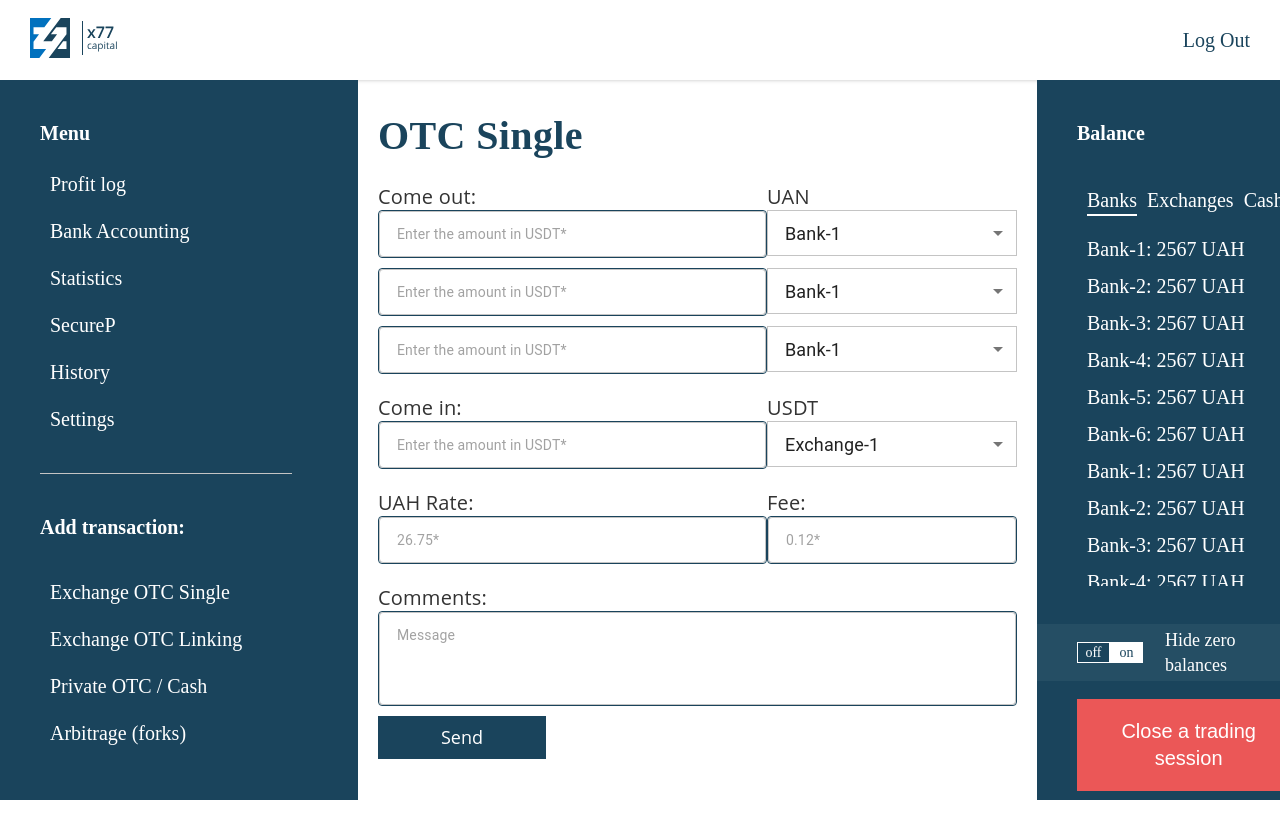
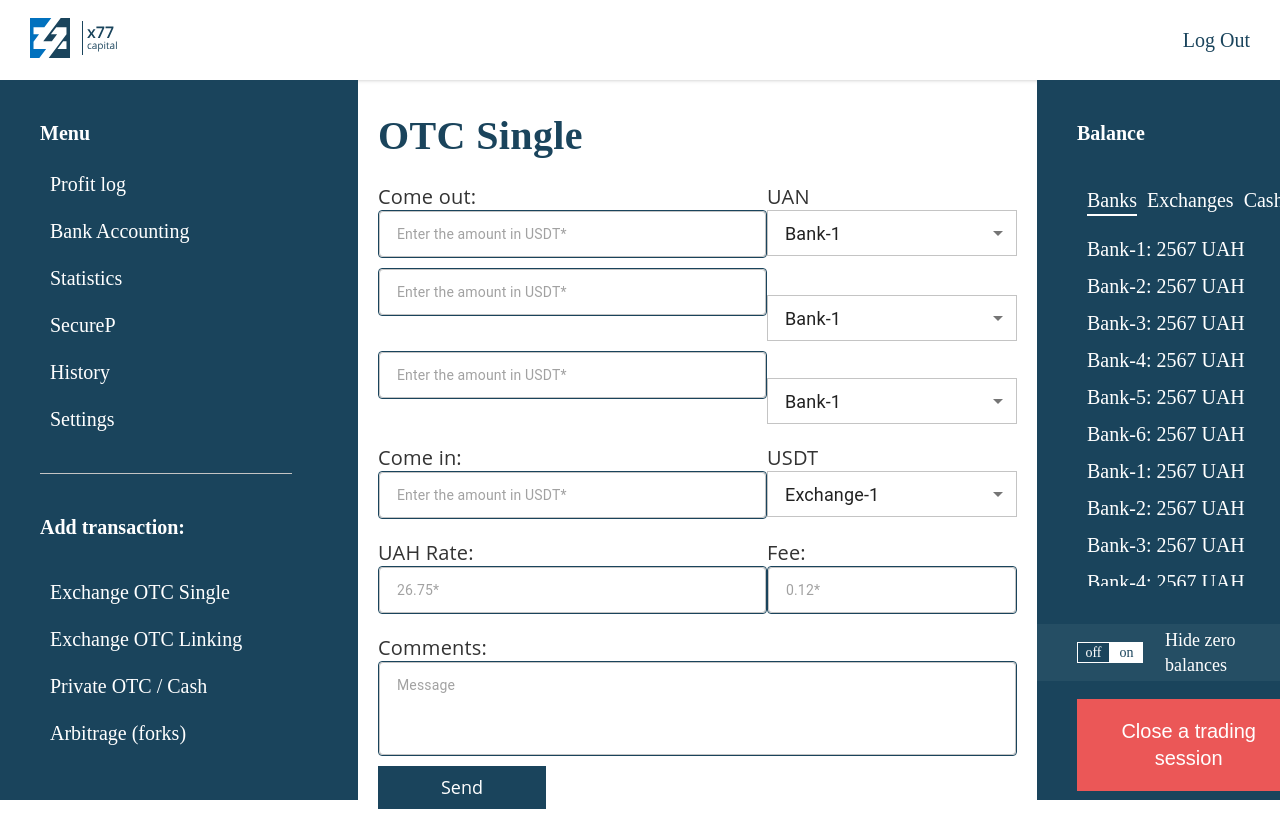
Before and after one commit to real-festil/x77capital, a React (Create React App) app: page /pages/OTC-Single in a window 1280 px wide. Shown: the top 838 px of the page. Before the commit the page ends 800 px from the top, so only its background shows below. Built offline with nearby package versions, Linux system fonts and the light colour scheme.

Commit message:
fix: valid fisibly

```diff
--- a/src/core/atoms/FormSelectBase.tsx
+++ b/src/core/atoms/FormSelectBase.tsx
@@ -26,7 +26,11 @@ const FormSelectBase: React.FC<FormSelectProps> = ({
 }) => {
   return (
     <FormControl fullWidth className={`form-input-base__select ${className}`}>
-      <FormLabel className="form-input-base__label">{label}</FormLabel>
+      <FormLabel
+        className={`form-input-base__label  form-input-base__not-label`}
+      >
+        {label}
+      </FormLabel>
       <Select
         variant="outlined"
         className={`form-input-base__input `}
--- a/src/styles/atoms/_form-input-base.scss
+++ b/src/styles/atoms/_form-input-base.scss
@@ -9,6 +9,10 @@
     font-style: normal;
     font-weight: normal;
     color: #333333;
+  }
+
+  &__not-label {
+    height: 27px;
   }
 
   &__label {
```
